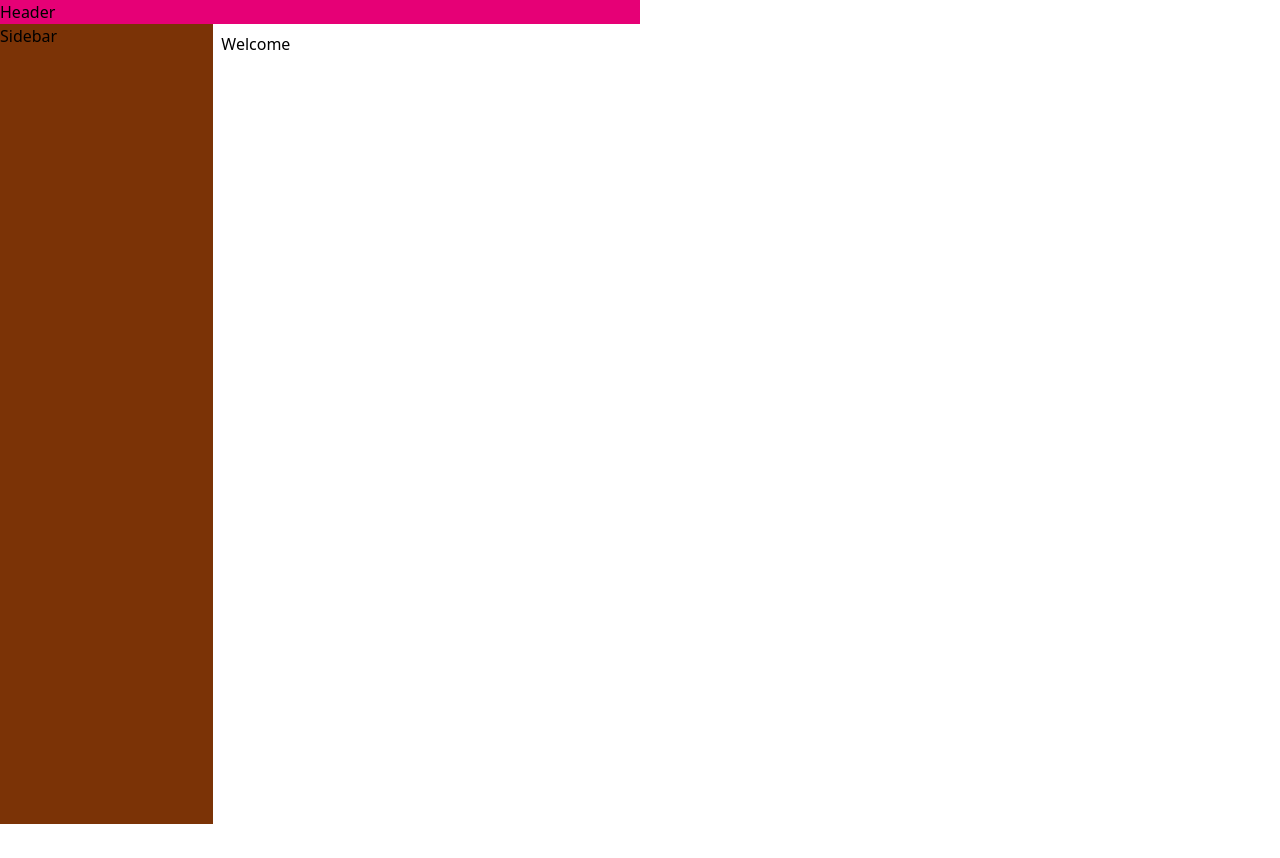
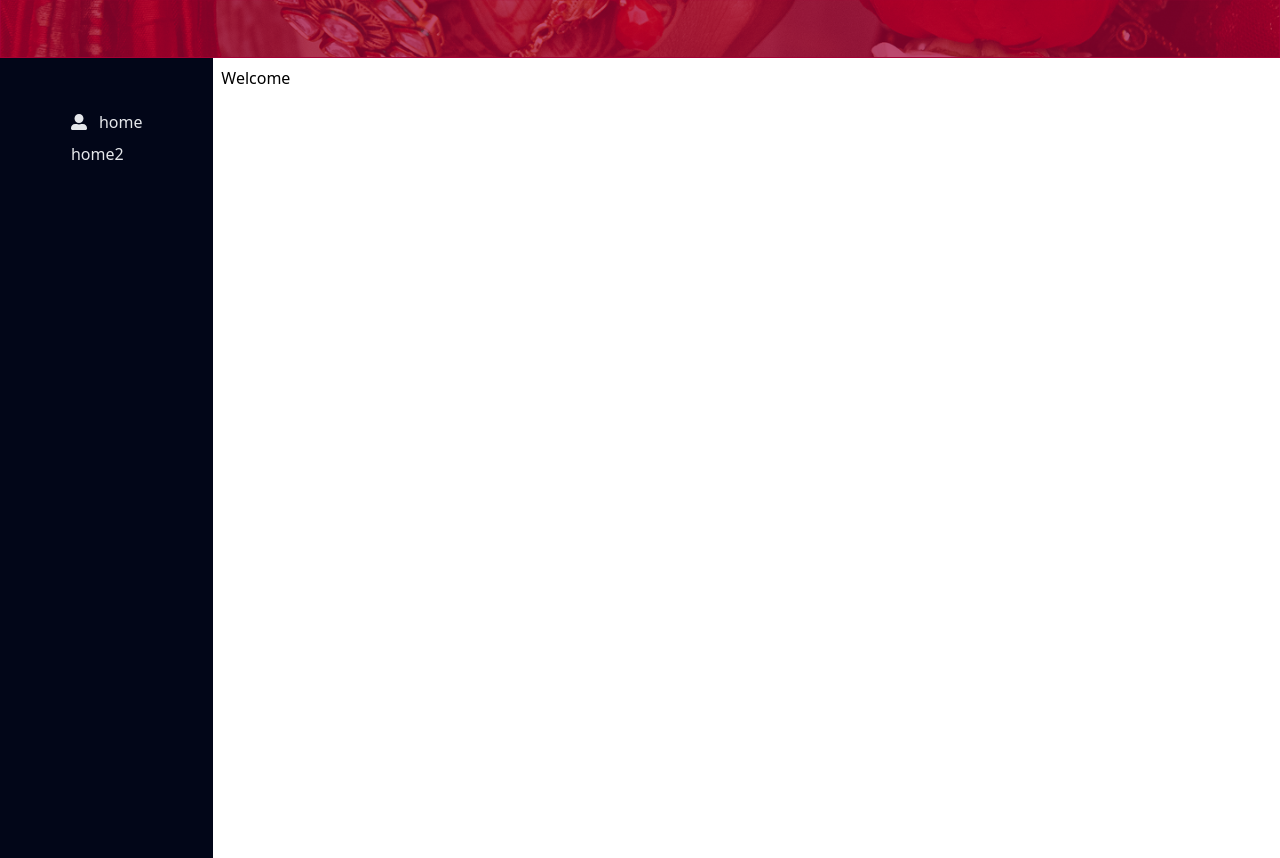
Before and after one commit to iamshreyashjain/JainShadiAdminPanel, a React (Vite) app: page /home in a window 1280 px wide. Before the commit the page ends 824 px from the top, so only its background shows below. Built offline with nearby package versions, Linux system fonts and the light colour scheme; sample sign-in values are in the browser's storage.

Commit message:
SCRUM-1-Creating-a-sidebar-with-reactIcons 2Impletemented+

```diff
--- a/package.json
+++ b/package.json
@@ -12,9 +12,11 @@
   "dependencies": {
     "@tailwindcss/vite": "^4.0.11",
     "axios": "^1.8.2",
+    "prettier": "^3.5.3",
     "react": "^19.0.0",
     "react-dom": "^19.0.0",
     "react-hot-toast": "^2.5.2",
+    "react-icons": "^5.5.0",
     "react-router-dom": "^6.30.0",
     "tailwindcss": "^4.0.11"
   },
--- a/src/Components/Home/Header.jsx
+++ b/src/Components/Home/Header.jsx
@@ -1,7 +1,11 @@
+import bg_header from "../../assets/Images/menuImg.png"
+
 export default function Header(){
     return(
         <>
-            <div className="bg-pink-600 w-1/2">Header</div>
+            <div className="bg-rose-800  h-1/12">
+                <img src= {bg_header} className="opacity-30 h-12/12"/>
+            </div>
         </>
     )
 }
--- a/src/Components/Home/Sidebar.jsx
+++ b/src/Components/Home/Sidebar.jsx
@@ -1,7 +1,33 @@
+import { Link } from "react-router-dom"
+
+import { FaUserAlt } from "react-icons/fa";
+import { RiHome5Fill } from "react-icons/ri";
+
+
 export default function Sidebar(){
+    const siderbarLinks = [
+        {
+            name: "home",
+            link: "/home",
+            logo : <FaUserAlt/>,
+        },
+        {
+            name: "home2",
+            link: "/home2",
+            logo : "",
+        },
+]
     return(
         <>
-        <h1 className="h-screen w-2/12 bg-amber-900">Sidebar</h1>
+            <div className="h-screen w-2/12 bg-slate-950">
+            <ul>
+                <li className="text-gray-200 grid items-center justify-center mt-12">{siderbarLinks.map(({name, link, logo}, index)=>(
+
+                    <Link className="flex items-center gap-3 my-1" to = {link} key={index}>{logo} {name}</Link>
+                ))
+                }</li>
+            </ul>
+            </div>
         </>
     )
 }
```
Also changed, not shown: src/assets/Images/menuImg.png (added), 1 other file (tests, documents, lock files or other folders).
